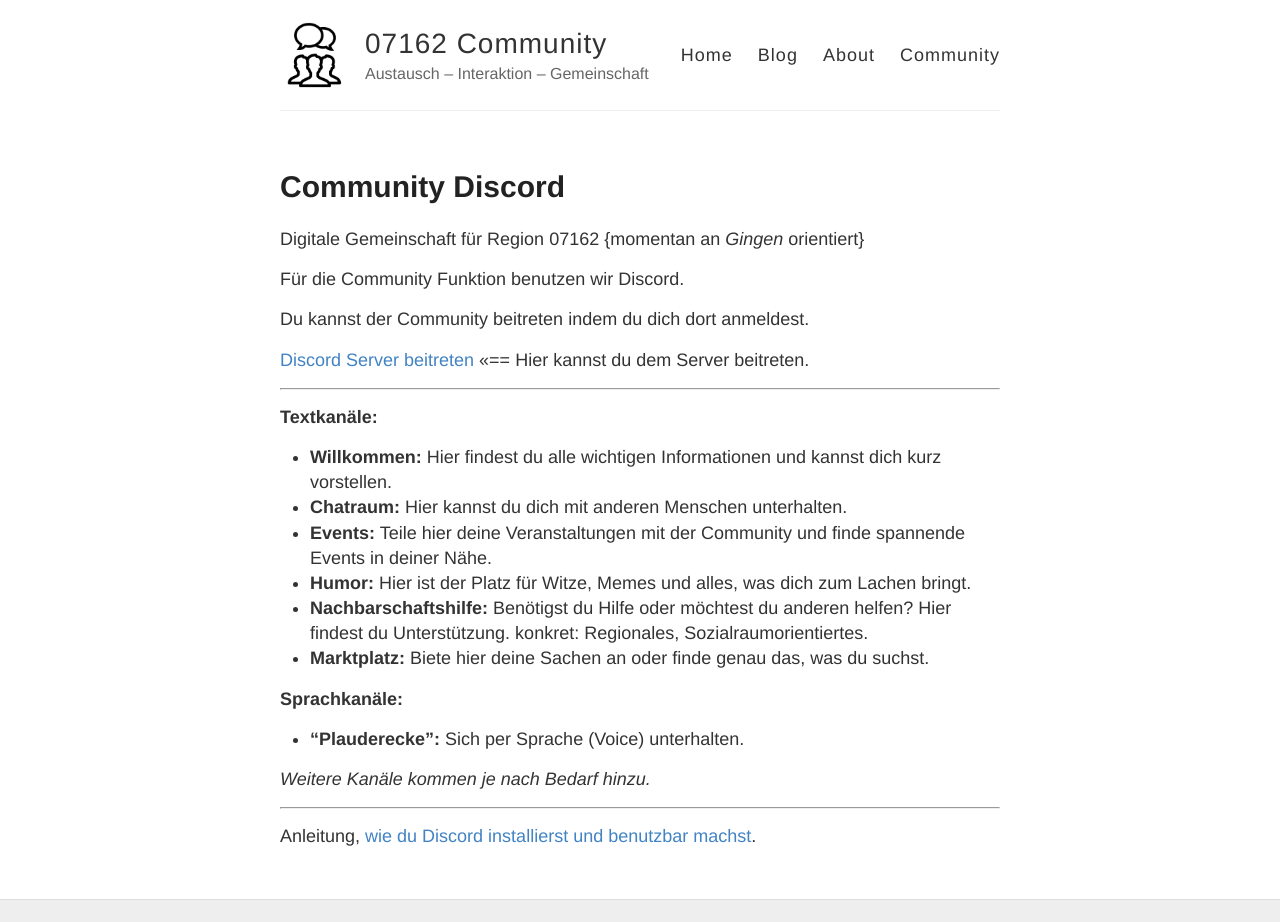
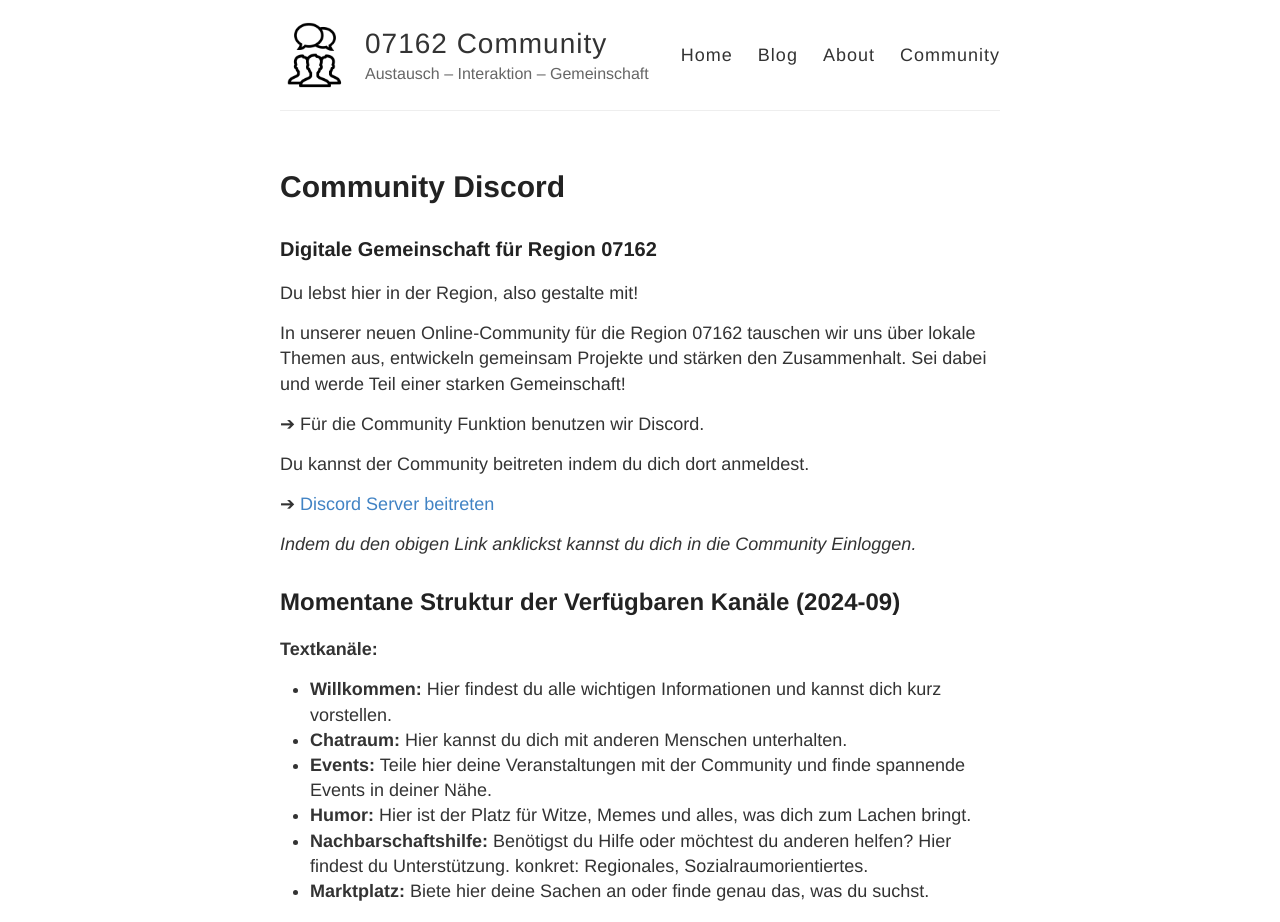
Before and after one commit to filstal/gingen, a Jekyll site: the page built from community.md, in a window 1280 px wide and 1400 px high. Shown: the top 922 px of the window. Built offline with Jekyll 4.4.1, drawn with Linux system fonts in a browser that asks for light colours; some of the changed text lies outside the part shown.

Commit message:
Update community.md

```diff
--- a/community.md
+++ b/community.md
@@ -4,15 +4,21 @@ title: Community Discord
 permalink: /community/
 ---
 
-Digitale Gemeinschaft für Region 07162 {momentan an *Gingen* orientiert}
+### Digitale Gemeinschaft für Region 07162
 
-Für die Community Funktion benutzen wir Discord.
+Du lebst hier in der Region, also gestalte mit!
+
+In unserer neuen Online-Community für die Region 07162 tauschen wir uns über lokale Themen aus, entwickeln gemeinsam Projekte und stärken den Zusammenhalt. Sei dabei und werde Teil einer starken Gemeinschaft!
+
+➔ Für die Community Funktion benutzen wir Discord.
 
 Du kannst der Community beitreten indem du dich dort anmeldest.
 
-[Discord Server beitreten](https://discord.gg/RdZjDPBmcV) <<== Hier kannst du dem Server beitreten.
+➔ [Discord Server beitreten](https://discord.gg/RdZjDPBmcV)
 
-----
+*Indem du den obigen Link anklickst kannst du dich in die Community Einloggen.*
+
+## Momentane Struktur der Verfügbaren Kanäle (2024-09)
 
 **Textkanäle:**
 
@@ -29,6 +35,11 @@ Du kannst der Community beitreten indem du dich dort anmeldest.
 
 *Weitere Kanäle kommen je nach Bedarf hinzu.*
 
-----
+## Anleitung für Discord
 
 Anleitung, [wie du Discord installierst und benutzbar machst](/discord/).
+
+
+## Kontakt der Betreiber und Organisatoren
+
+Ein Kontakt ist in der Online Community selbst möglich. Melde dich an, und nehme daran Teil. Wir freuen uns über jeden Austausch.
```
